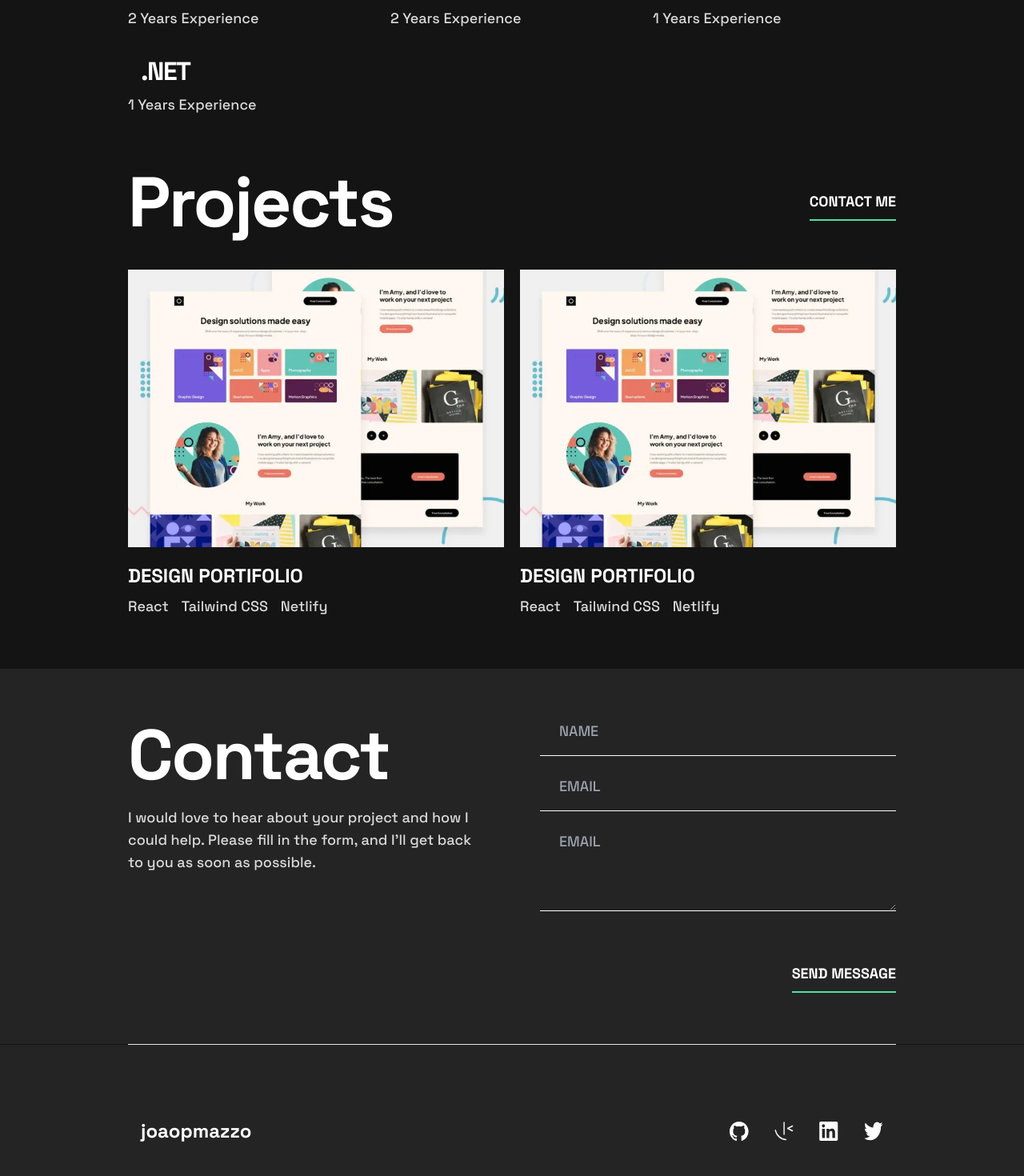
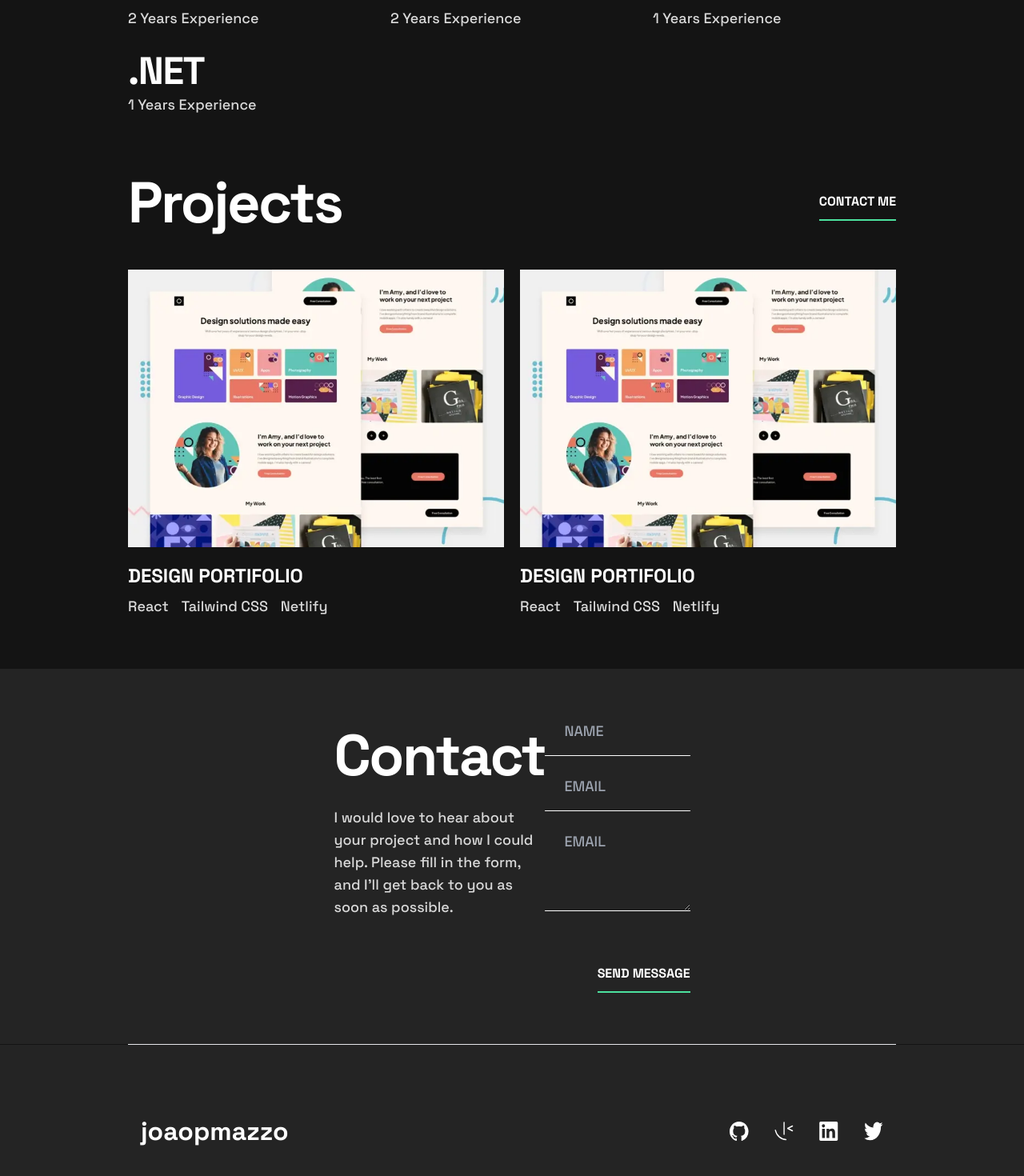
Before and after one commit to joaopmazzo/single-page-portifolio, a React (Vite) app: page / in a window 1280 px wide. Shown: the part 1174-2644 px from the top of the page at 80% size. Built offline with nearby package versions, Linux system fonts and the light colour scheme.

Commit message:
adjusts for tablet

```diff
--- a/src/App.tsx
+++ b/src/App.tsx
@@ -24,7 +24,7 @@ function App() {
 
       {/* intro section */}
       <section className="flex flex-col items-center sm:items-start text-center sm:text-start gap-6 mb-16 lg:mb-52 pt-10 px-4 sm:px-7 lg:pl-40 sm:max-w-xl lg:max-w-4xl">
-        <h1 className="text-[40px] sm:text-headerXL leading-headerL sm:leading-headerXL tracking-headerL sm:tracking-headerXL font-bold sm:pb-16">
+        <h1 className="text-[40px] sm:text-[72px] leading-headerL sm:leading-headerXL tracking-headerL sm:tracking-headerXL font-bold sm:pb-16">
           Nice to <br className="hidden sm:block lg:hidden" /> meet you!{" "}
           <br className="block sm:hidden" />
           I'm{" "}
@@ -48,7 +48,7 @@ function App() {
             a.year - b.year
         ).map((element: (typeof Skills)[number], index: number) => (
           <div key={index}>
-            <h1 className="text-[32px] leading-headerL tracking-headerL font-bold px-4">
+            <h1 className="text-[32px] sm:text-headerL leading-headerL sm:leading-headerL tracking-headerL sm:tracking-headerL font-bold">
               {element.name}
             </h1>
             <p className="text-base sm:text-bodyL leading-bodyL font-medium text-grey">
@@ -63,7 +63,7 @@ function App() {
       {/* projects section */}
       <section className="flex flex-col gap-10 my-16 px-4 sm:px-7 lg:px-40">
         <div className="flex items-center justify-between">
-          <h1 className="text-[40px] sm:text-headerXL leading-headerL sm:leading-headerXL tracking-headerL sm:tracking-headerXL font-bold">
+          <h1 className="text-[40px] sm:text-[72px] leading-headerL sm:leading-headerXL tracking-headerL sm:tracking-headerXL font-bold">
             Projects
           </h1>
           <ButtonComponent text="CONTACT ME" />
@@ -88,9 +88,9 @@ function App() {
 
       {/* contact section */}
       <section className="py-16 bg-darkGrey px-4 sm:px-7 lg:px-40">
-        <div className="mx-auto lg:flex lg:justify-between">
+        <div className="sm:w-[445px] mx-auto lg:flex lg:justify-between">
           <div className="text-center lg:text-start mb-12 lg:w-[445px]">
-            <h2 className="text-[40px] sm:text-headerXL leading-headerL sm:leading-headerXL tracking-headerL sm:tracking-headerXL font-bold pb-5">
+            <h2 className="text-[40px] sm:text-[72px] leading-headerL sm:leading-headerXL tracking-headerL sm:tracking-headerXL font-bold pb-5">
               Contact
             </h2>
             <p className="text-base sm:text-bodyL leading-bodyL font-medium text-grey">
--- a/src/components/HeaderComponent.tsx
+++ b/src/components/HeaderComponent.tsx
@@ -3,7 +3,9 @@ import SocialMediaLinksComponents from "./shared/SocialMediaLinksComponent";
 const HeaderComponent = () => {
   return (
     <div className="flex flex-col sm:flex-row items-center sm:justify-between gap-5 sm:px-7 lg:px-40 sm:py-7">
-      <h1 className="text-headerM leading-headerM font-bold">joaopmazzo</h1>
+      <h1 className="text-headerM sm:text-[32px] leading-headerM font-bold">
+        joaopmazzo
+      </h1>
       <SocialMediaLinksComponents />
     </div>
   );
--- a/src/components/shared/ButtonComponent.tsx
+++ b/src/components/shared/ButtonComponent.tsx
@@ -6,7 +6,7 @@ const ButtonComponent = ({ text }: ButtonComponentProps) => {
   return (
     <button
       type="button"
-      className="text-base sm:text-bodyL leading-bodyL font-bold py-2 border-b-2 border-green
+      className="text-base leading-bodyL font-bold py-2 border-b-2 border-green
       hover:text-green"
     >
       {text}
--- a/src/components/shared/forms/InputTextComponent.tsx
+++ b/src/components/shared/forms/InputTextComponent.tsx
@@ -16,7 +16,7 @@ const InputTextComponent = ({
       id={id}
       placeholder={placeholder}
       className="bg-transparent rounded-none outline-none
-          w-full border-b-[1px] border-white pb-4 px-6 text-base sm:text-bodyL leading-bodyL font-medium
+          w-full border-b-[1px] border-white pb-4 px-6 text-base lg:text-bodyL leading-bodyL font-medium
           focus:border-green"
     />
   );
```
